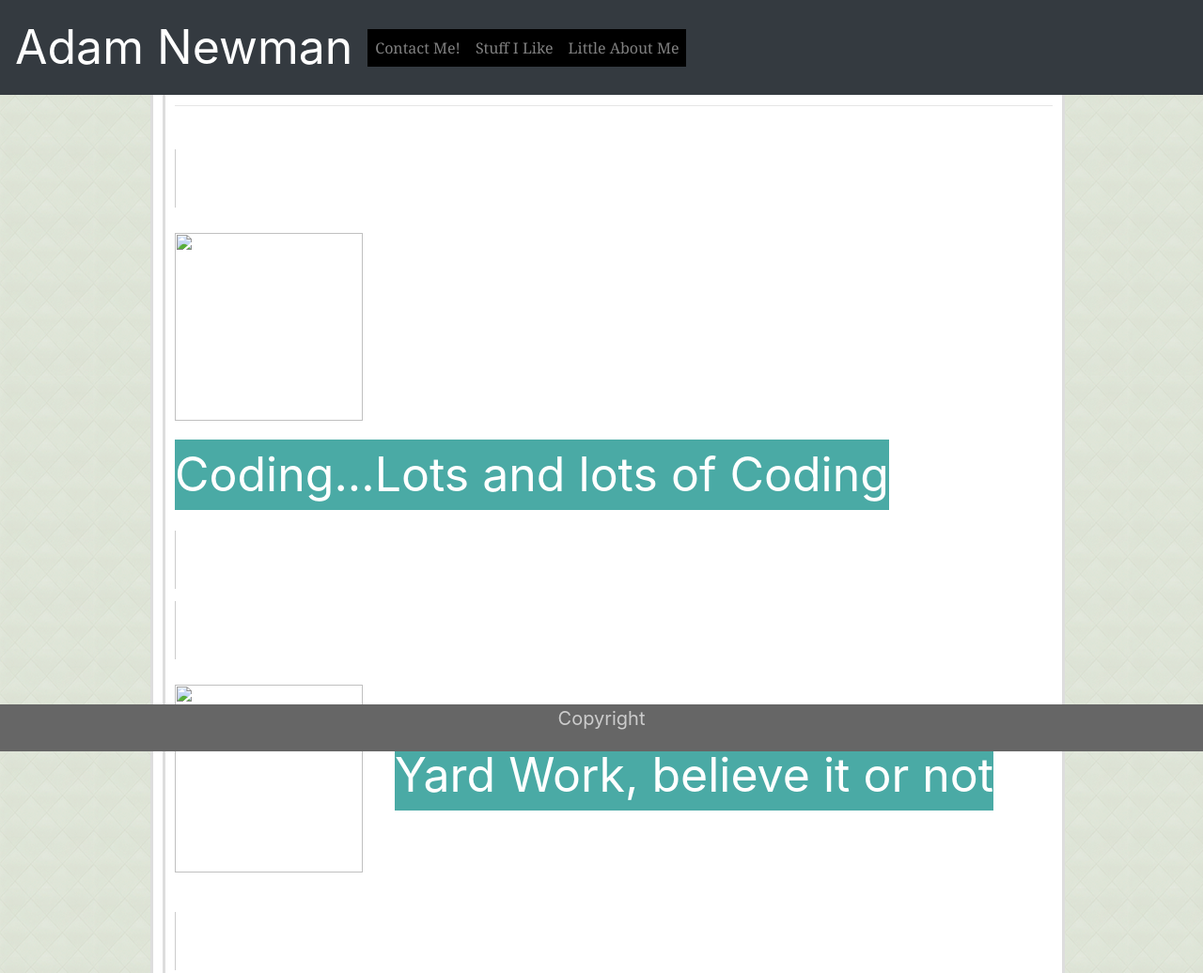
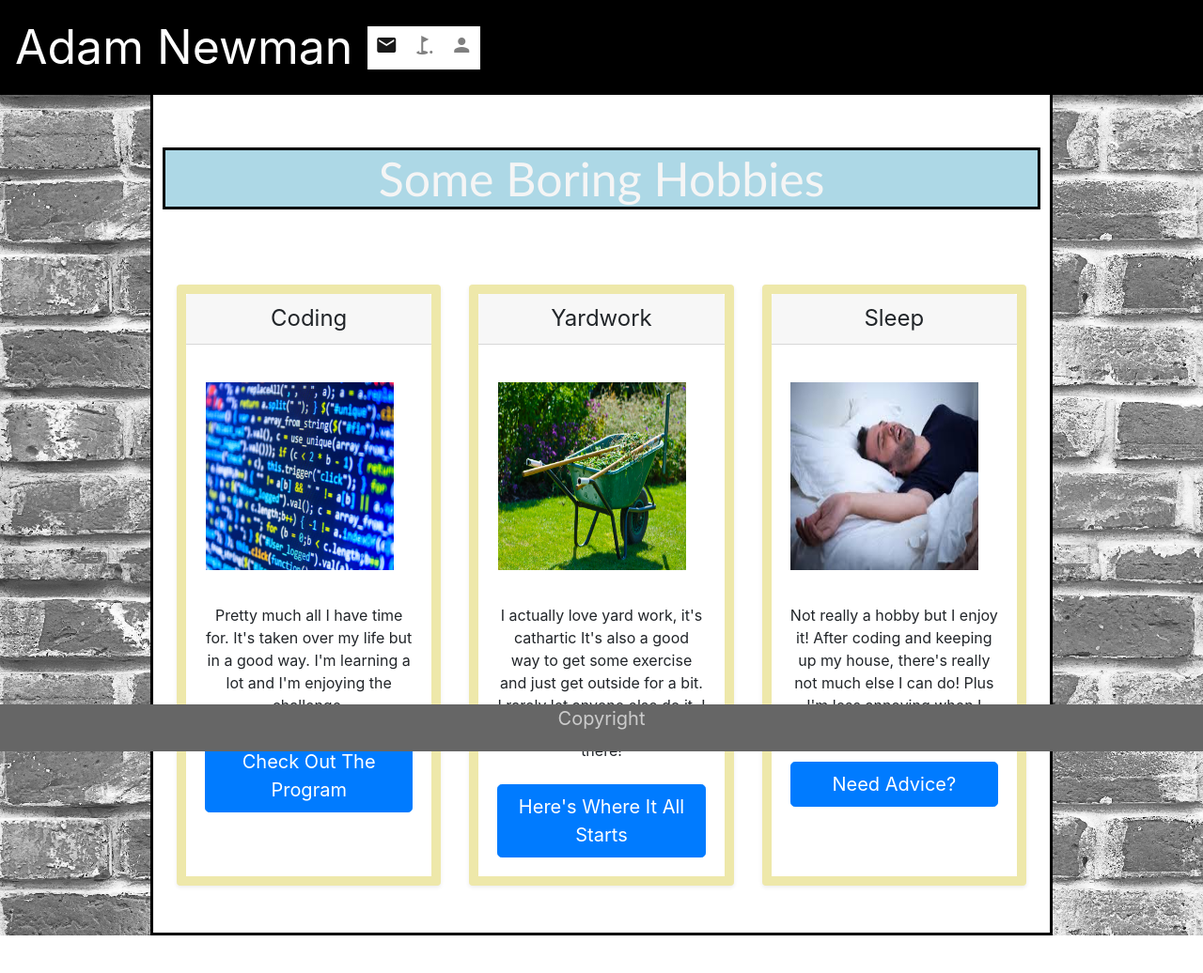
Before and after one commit to adamnewman913/Bootstrap-Portfolio, a plain HTML site: page portfolio.html in a window 1280 px wide. Shown: the top 1036 px of the page at 94% size. After the commit the page ends 996 px from the top, so only its background shows below. Drawn offline with nearby package versions, Linux system fonts and the light colour scheme; files whose address does not match are found by name.

Commit message:
finalized various aspects, especially installing grid systems as well as various CSS tweaks

```diff
--- a/portfolio.html
+++ b/portfolio.html
@@ -5,77 +5,96 @@
     <meta name="viewport" content="width=device-width, initial-scale=1.0">
     <meta http-equiv="X-UA-Compatible" content="ie=edge">
     <title>Portfolio</title>
+
     <link rel="stylesheet" href="https://stackpath.bootstrapcdn.com/bootstrap/4.3.1/css/bootstrap.min.css" integrity="sha384-ggOyR0iXCbMQv3Xipma34MD+dH/1fQ784/j6cY/iJTQUOhcWr7x9JvoRxT2MZw1T" crossorigin="anonymous">
     <link rel="stylesheet" href="style.css">
+    <link rel="stylesheet" href="https://fonts.googleapis.com/icon?family=Material+Icons">
   </head>
 
 <body>
   <div class="content">
-        <nav class="navbar navbar-expand-md navbar-dark fixed-top bg-dark">
-                <a class="navbar-brand" href="#">Adam Newman</a>
+        <nav class="navbar navbar-expand-md navbar-light fixed-top" style="background-color: black">
+                <a class="navbar-brand" href="#" style="color: white">Adam Newman</a>
                 <button class="navbar-toggler" type="button" data-toggle="collapse" data-target="#navbarCollapse" aria-controls="navbarCollapse" aria-expanded="false" aria-label="Toggle navigation">
                   <span class="navbar-toggler-icon"></span>
                 </button>
                 <div class="collapse navbar-collapse" id="navbarCollapse">
                   <ul class="navbar-nav mr-auto">
-                        <a class="nav-link" href="contact.html">Contact Me!<span class="sr-only">(current)</span></a>
+                    <li class="nav-item active">
+                      <a class="nav-link" href="contact.html"><i class="material-icons">email</i><span class="sr-only">(current)</span></a>
                     </li>
                     <li class="nav-item">
-                      <a class="nav-link" href="portfolio.html">Stuff I Like</a>
+                      <a class="nav-link" href="portfolio.html"><i class="material-icons">golf_course</i></a>
                     </li>
                     <li class="nav-item">
-                      <a class="nav-link" href="index.html">Little About Me</a>
+                      <a class="nav-link" href="index.html"><i class="material-icons">person</i></a>
                     </li>
                   </ul>
 
                   </div>
                   </nav>
-                  <div class="content">
+                  <br>
+                  <br>
+                  <br>
+                  <br>
+                  <br>
+                  <br>
+                  <h1>Some Boring Hobbies</h1>
+                  <br>
+                  <br>
+                  <br>
+                  <div class="container">
+                    <div class="card-deck mb-3 text-center">
+                      <div class="card mb-4 shadow-sm">
+                        <div class="card-header">
+                          <h4 class="my-0 font-weight-normal">Coding</h4>
+                        </div>
+                        <div class="card-body">
+                          <img src="C:\Users\adamn\Desktop\homework\Bootstrap-Portfolio\assets\images\coding.jpg" class="coding">
+                          <ul class="list-unstyled mt-3 mb-4">
+                            <li>Pretty much all I have time for.</li>
+                            <li>It's taken over my life but in a good way.</li>
+                            <li>I'm learning a lot and I'm enjoying the challenge.</li>
+                            <li></li>
+                          </ul>
+                          <button type="button" class="btn btn-lg btn-block btn-primary" onclick="window.location.href = 'https://www.googleadservices.com/pagead/aclk?sa=L&ai=DChcSEwjn8fawlOLiAhXCwMgKHefjACsYABAAGgJxdQ&ohost=www.google.com&cid=CAESEeD2XiGVSxZqb1B8E31ueeTs&sig=AOD64_0XocHd3BR78qf5vf2O7ciRW8IEGw&q=&ved=2ahUKEwiS6eqwlOLiAhVQd6wKHTFACToQ0Qx6BAgNEAE&adurl='">Check Out The Program</button>
+                        </div>
+                      </div>
+                      <div class="card mb-4 shadow-sm">
+                        <div class="card-header">
+                          <h4 class="my-0 font-weight-normal">Yardwork</h4>
+                        </div>
+                        <div class="card-body">
+                          <img src="C:\Users\adamn\Desktop\homework\Bootstrap-Portfolio\assets\images\yardwork.jpg" class="yardwork">
+                          <ul class="list-unstyled mt-3 mb-4">
+                            <li>I actually love yard work, it's cathartic</li>
+                            <li>It's also a good way to get some exercise and just get outside for a bit.</li>
+                            <li>I rarely let anyone else do it, I like that it's MY labor out there!</li>
+                            <li></li>
+                          </ul>
+                          <button type="button" class="btn btn-lg btn-block btn-primary" onclick="window.location.href = 'https://www.homedepot.com/'">Here's Where It All Starts</button>
+                        </div>
+                      </div>
+                      <div class="card mb-4 shadow-sm">
+                        <div class="card-header">
+                          <h4 class="my-0 font-weight-normal">Sleep</h4>
+                        </div>
+                        <div class="card-body">
+                          <img src="C:\Users\adamn\Desktop\homework\Bootstrap-Portfolio\assets\images\sleep.jpg" class="sleep">
+                          <ul class="list-unstyled mt-3 mb-4">
+                            <li>Not really a hobby but I enjoy it!</li>
+                            <li>After coding and keeping up my house, </li>
+                            <li>there's really not much else I can do!</li>
+                            <li>Plus I'm less annoying when I sleep</li>
+                          </ul>
+                          <button type="button" class="btn btn-lg btn-block btn-primary" onclick="window.location.href = 'https://www.sleepfoundation.org/articles/healthy-sleep-tips'">Need Advice?</button>
+                        </div>
+                      </div>
+                    </div>
 
-                      <h2>Stuff I Like</h2>
-                      <br>
-                      <hr>
-                      <br>
-
-                      <span>
-                      <figure>
-                      <img src="assets\images\coding.jpg" class="coding">
-                      <figcaption>Coding...Lots and lots of Coding</figcaption>
-                      </figure>
-                      </span>
-
-                      <br>
-
-                      <span>
-                      <figure>
-                      <img src="assets\images\yardwork.jpg" class="yardwork">
-                      <figcaption>Yard Work, believe it or not</figcaption>
-                      </figure>
-                      </span>
-
-                      <br>
-
-                      <span>
-                      <figure>
-                      <img src="assets\images\chiefs.jpg" class="chiefs">
-                      <figcaption>CHIIIIIIIEFS</figcaption>
-                      </figure>
-                      </span>
-
-                      <br>
-
-                      <span>
-                      <figure>
-                      <img src="assets\images\sleep.jpg" class="sleep">
-                      <figcaption>SLEEEEEEEP</figcaption>
-                      </figure>
-                      </span>
-
-
-                    </head>
 
                   </div>
                   <footer class="fixed-bottom">Copyright</footer>
-                </div>
+
 </body>
 </html>
--- a/style.css
+++ b/style.css
@@ -1,5 +1,10 @@
-h1 {font-family: Georgia, 'Times New Roman', Times, serif;
-    background-color: #ffffff;
+h1 {font-family: 'Trebuchet MS', 'Lucida Sans Unicode', 'Lucida Grande', 'Lucida Sans', Arial, sans-serif;
+    background-color: lightblue;
+    color: whitesmoke;
+    text-align: center;
+    font-size: 50px;
+    border-style: solid;
+    border-color: black;
     }
     span {background-color: #4aaaa5;
     color: white;
@@ -12,16 +17,17 @@ h1 {font-family: Georgia, 'Times New Roman', Times, serif;
         margin: 0px;
         padding: 0px}
     li {display: inline;}
-    .adam {float: left;
-        height: 250px;
+    #adam {float: left;
+        height: 300px;
+        width: 250px;
     margin-top: 20px;
     margin-bottom: 20px;
     margin-right: 20px;
     margin-left: 20px;
     position: relative;
     border-style: solid;
-    border-color: lightcyan;
-    border-width: 15px;
+    border-color: black;
+    border-width: 11px;
     }
     .coding {height: 200px;
         width: 200px;
@@ -66,16 +72,13 @@ h1 {font-family: Georgia, 'Times New Roman', Times, serif;
         background: white;
         padding: 10px;
         border-style: solid;
-        border-color: #dddddd;
-        border-bottom-color: #4aaaa5;
-        border-bottom-width: 10px
+        border-color: black;
         }
     p {font-family: Arial, Helvetica, sans-serif;
     position: relative}
-    body {background-image: url("C:\Users\adamn\Desktop\homework\Bootstrap-Portfolio\pics\beige-tiles.png")}
     figcaption {background-color: #4aaaa5;
     display: inline-block}
-    .nav-link {background-color: black;
+    .nav-link {background-color:white;
     font-family: Cambria, Cochin, Georgia, Times, 'Times New Roman', serif;
     float: right}
     .navbar-brand {font-size: 50px}
@@ -85,3 +88,9 @@ h1 {font-family: Georgia, 'Times New Roman', Times, serif;
     .orange {color: orange}
     .yellow {color: goldenrod}
     .form-group {background-color:bisque }
+    .navbar-brand {color: red}
+    .card {float: right;
+    border-width: 10px;
+border-color: palegoldenrod;
+    }
+body {background-image: url("C:\Users\adamn\Desktop\homework\Bootstrap-Portfolio\assets\images\high-resolution-grey-brick-texture-thumb34.jpg")}
```
Also changed, not shown: contact.html (+16 -7 lines), index.html (+14 -7 lines), assets/images/IMG_7782.jpg (renamed from pics/IMG_7782.jpg), assets/images/Jake.jpg (renamed from pics/Jake.jpg), assets/images/Mahomes.jpg (renamed from pics/Mahomes.jpg), assets/images/adam.jpg (renamed from pics/adam.jpg), assets/images/beige-tiles.png (renamed from pics/beige-tiles.png), assets/images/chiefs.jpg (renamed from pics/chiefs.jpg), assets/images/coding.jpg (renamed from pics/coding.jpg), assets/images/high-resolution-grey-brick-texture-thumb34.jpg (added), assets/images/sleep.jpg (renamed from pics/sleep.jpg), assets/images/yardwork.jpg (renamed from pics/yardwork.jpg), pics/download.jpg (deleted), 2 other files.
